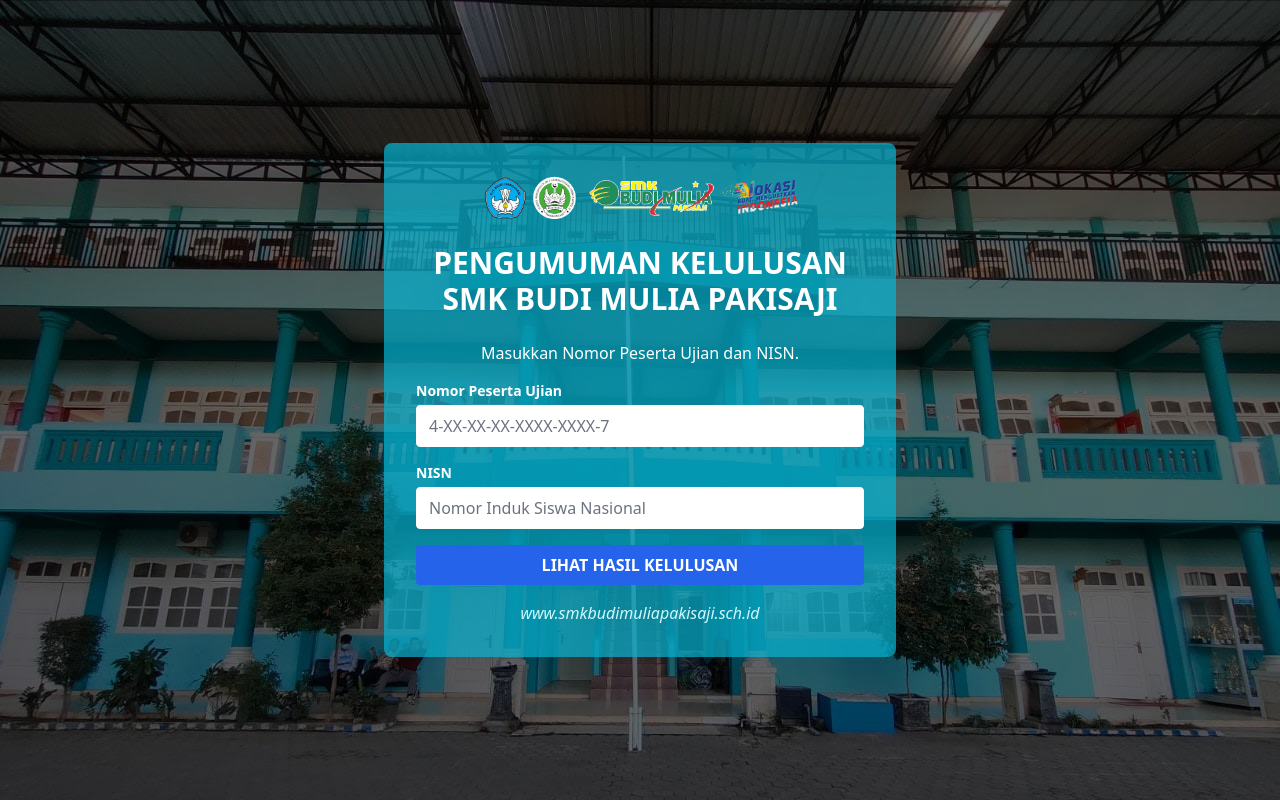
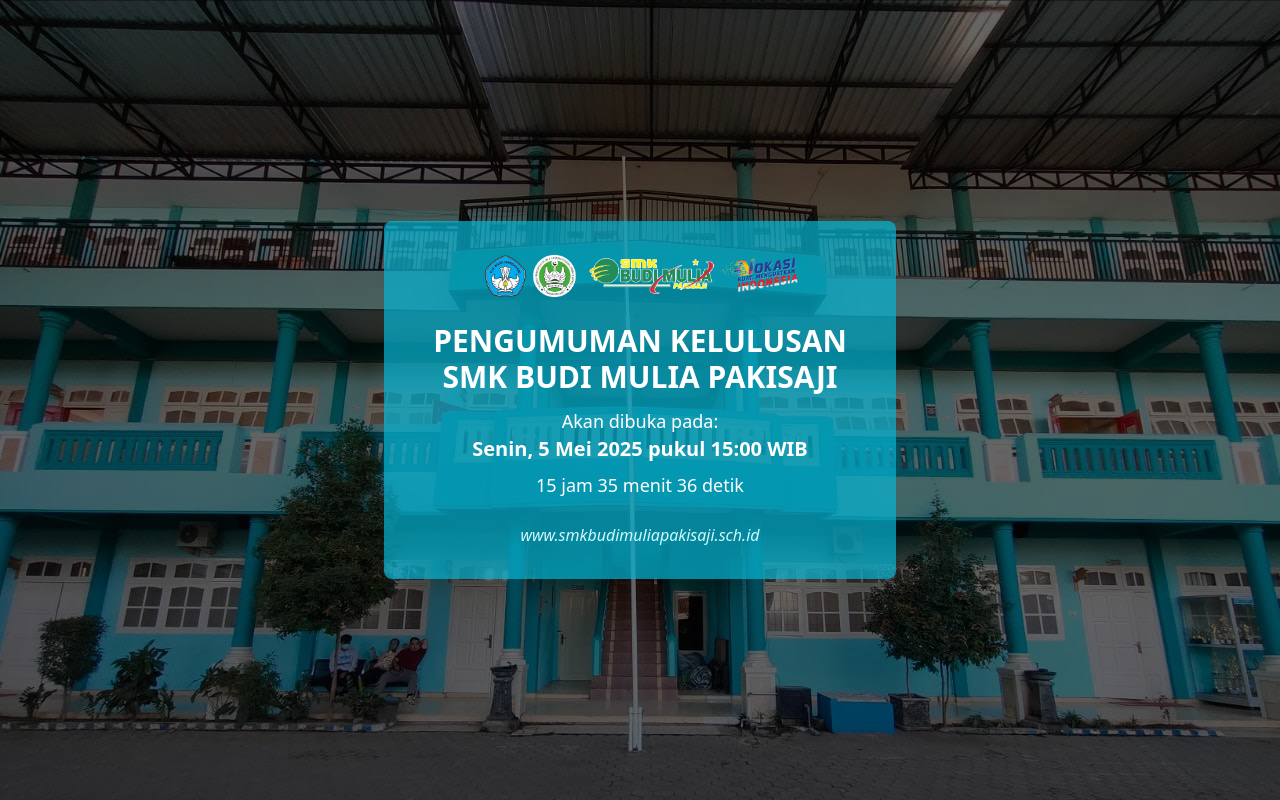
Before and after one commit to lukimme/info_kelulusan, a PHP site: page /login.php in a window 1280 px wide. Run offline with PHP 8.4, Linux system fonts and the light colour scheme; some libraries are stand-ins or nearby versions.

Commit message:
waktu ok

```diff
--- a/login.php
+++ b/login.php
@@ -9,16 +9,55 @@
     <script src="https://cdn.tailwindcss.com"></script>
 </head>
 
-<body class="bg-cover bg-center  bg-no-repeat min-h-screen"
-    style="background-image: url('img/b3.jpg');background-position: top center; background-size: cover; ">
+<script>
+document.addEventListener("DOMContentLoaded", function() {
+    const form = document.querySelector("form");
+    const infoBox = document.getElementById("info-belum-aktif");
+    const countdownEl = document.getElementById("countdown");
+
+    const waktuTarget = new Date("2025-05-05T15:00:00+07:00"); // 5 Mei 2025 07:00 WIB
+    const sekarang = new Date();
+
+    if (sekarang < waktuTarget) {
+        form.style.display = "none";
+        infoBox.classList.remove("hidden");
+
+        const interval = setInterval(() => {
+            const now = new Date();
+            const selisih = waktuTarget - now;
+
+            if (selisih <= 0) {
+                form.style.display = "block";
+                infoBox.classList.add("hidden");
+                clearInterval(interval);
+            } else {
+                const jam = Math.floor((selisih % (1000 * 60 * 60 * 24)) / (1000 * 60 * 60));
+                const menit = Math.floor((selisih % (1000 * 60 * 60)) / (1000 * 60));
+                const detik = Math.floor((selisih % (1000 * 60)) / 1000);
+                countdownEl.textContent = ` ${jam} jam ${menit} menit ${detik} detik`;
+            }
+        }, 1000);
+    }
+});
+</script>
+
+<body class="bg-cover bg-center bg-no-repeat min-h-screen"
+    style="background-image: url('img/b3.jpg');background-position: top center; background-size: cover;">
     <div class="bg-black bg-opacity-60 min-h-screen flex items-center justify-center">
         <div class="bg-cyan-500 bg-opacity-70 text-white p-8 rounded-lg w-full max-w-lg mx-4">
             <img src="img/logopanjang.png" alt="SMKBM" class="mx-auto mb-6 max-w-xs" />
             <h2 class="text-base md:text-3xl font-bold text-center mb-3 mt-4">
                 PENGUMUMAN KELULUSAN<br />SMK BUDI MULIA PAKISAJI
             </h2>
-            <p class="text-center mt-6 mb-4">Masukkan Nomor Peserta Ujian dan NISN.</p>
-            <form method='POST' action='proses_login.php'>
+
+            <div id="info-belum-aktif" class="text-center text-white mb-6 hidden">
+                <p class="text-lg ">Akan dibuka pada:</p>
+                <p class="text-xl font-bold">Senin, 5 Mei 2025 pukul 15:00 WIB</p>
+                <p id="countdown" class="text-lg mt-2 "></p>
+            </div>
+
+            <form id="form-login" method='POST' action='proses_login.php'>
+                <p class="text-center mt-6 mb-4">Masukkan Nomor Peserta Ujian dan NISN.</p>
                 <div class="mb-4">
                     <label for="nomor" class="block font-semibold text-sm text-white mb-1">Nomor Peserta Ujian</label>
                     <input type="text" id="nomor" name='no_peserta' placeholder="4-XX-XX-XX-XXXX-XXXX-7"
@@ -40,26 +79,20 @@
 
                 <script>
                 const alertBox = document.getElementById('alert-box');
-
-                // Muncul halus
                 setTimeout(() => {
                     alertBox.classList.remove('opacity-0', '-translate-y-1/2');
-                    alertBox.classList.add('opacity-100', '-translate-y-20'); // Sedikit naik untuk efek muncul
+                    alertBox.classList.add('opacity-100', '-translate-y-20');
                 }, 100);
-
-                // Hilang halus ke bawah setelah 5 detik
                 setTimeout(() => {
                     alertBox.classList.remove('opacity-100', '-translate-y-20');
-                    alertBox.classList.add('opacity-0', 'translate-y-10'); // Turun saat menghilang
-                    setTimeout(() => alertBox.remove(), 500); // Hapus dari DOM
+                    alertBox.classList.add('opacity-0', 'translate-y-10');
+                    setTimeout(() => alertBox.remove(), 500);
                 }, 5000);
                 </script>
                 <?php endif; ?>
 
-
                 <button type="submit" class="w-full py-2 bg-blue-600 hover:bg-blue-800 rounded text-white font-bold">
-                    LIHAT HASIL
-                    KELULUSAN</button>
+                    LIHAT HASIL KELULUSAN</button>
             </form>
             <div class="mt-4 text-center">
                 <a href="https://smkbudimuliapakisaji.sch.id/"
```
